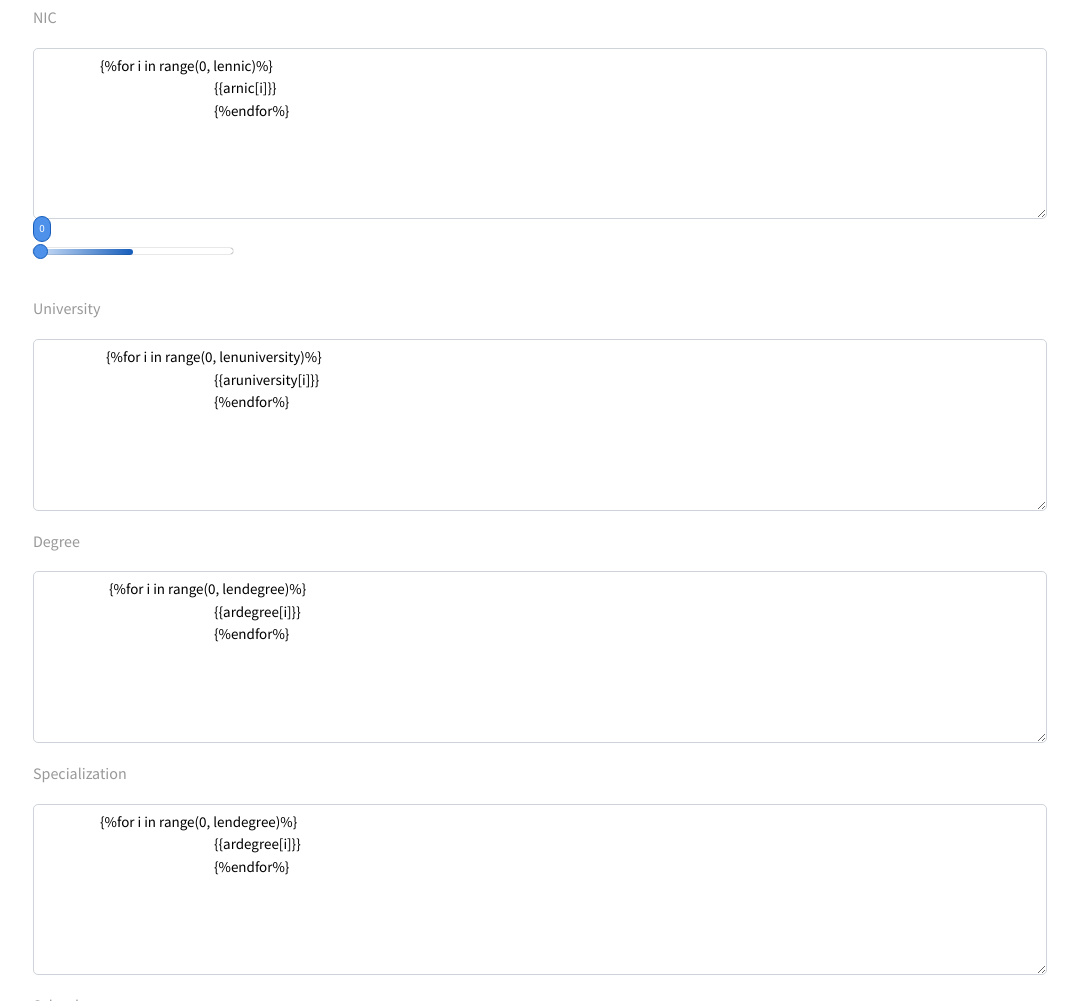
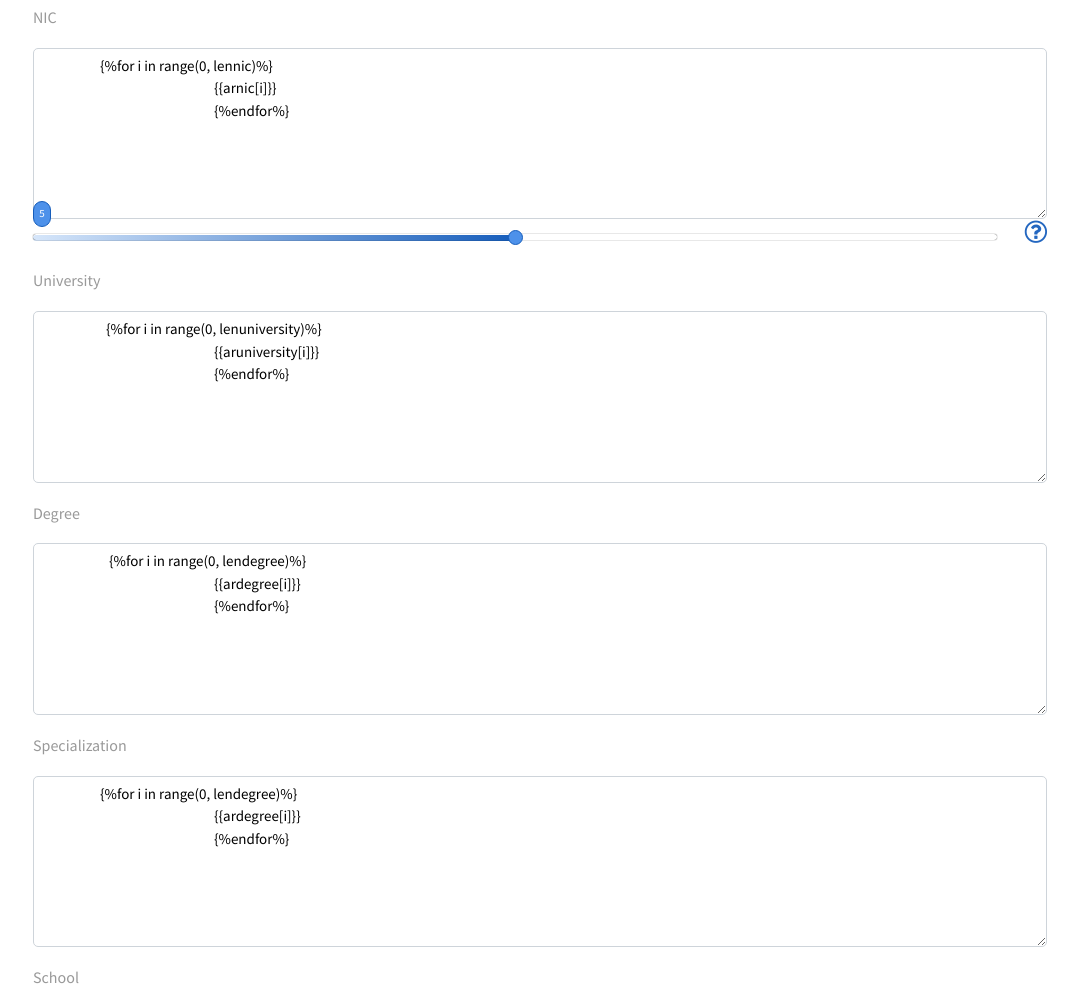
Before and after one commit to ramesh-inc/IVM, a plain HTML site: page frontend/extracted.html in a window 1280 px wide. Shown: the part 1740-2741 px from the top of the page, without its empty margins (100-1178 px from the left). Drawn offline with nearby package versions, Linux system fonts and the light colour scheme; some packages are replaced by stand-ins of ours; no server answers; files whose address does not match are found by name.

Commit message:
commit m

```diff
--- a/frontend/extracted.html
+++ b/frontend/extracted.html
@@ -422,11 +422,18 @@
 							{{arnic[i]}}
 							{%endfor%}
                 </textarea>
-                   <div class="slider-container">
-      <input id="slider4" type="range" min="0" max="10" value="0" name="snic" />
-      <div class="count">0</div>
-      <div class="fill"></div>
-    </div>
+                <div class="anonymity-slider-container">
+                     <div class="slider-container">
+                      <input class="slider" name="a_nic" type="range" min="0" max="10" value="5"/>
+                      <div class="count">5</div>
+                      <div class="fill"></div>
+                    </div>
+                    <div class="about_anonimization">
+                        <i class="fa fa-question-circle-o" aria-hidden="true"></i>
+                        <div class="about_anony_txt">
+                        </div>
+                    </div>
+                  </div>
               </div>
                  <div class="form-group">
                    <p>University</P>
```
